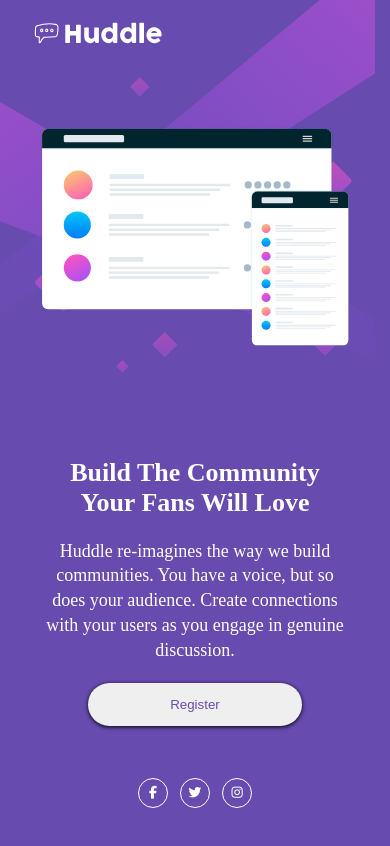
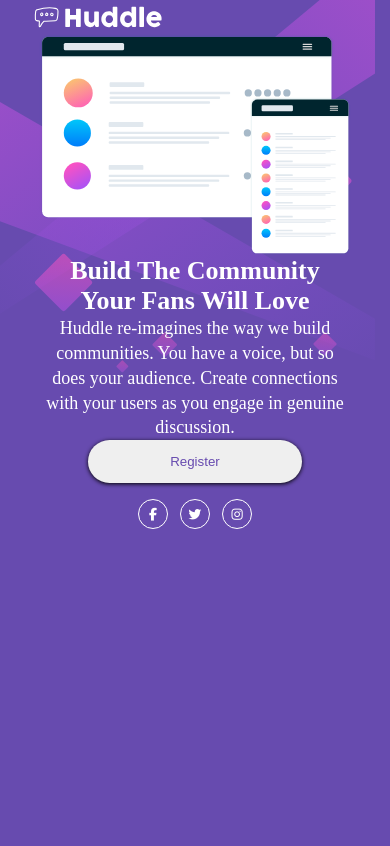
Before and after one commit to Jbugglin/huddleLanding, a plain HTML site: page index.html in a window 390 px wide. Drawn offline with Linux system fonts and the light colour scheme.

Commit message:
Update style.css
Took out all horizontal margin, Will adjust for mobile. Testing using my Samsung S20FE as the mobile viewport.

```diff
--- a/style.css
+++ b/style.css
@@ -20,7 +20,7 @@
 
 main {
     width: 100dvw;
-    height: 100dvh;
+    height: fit-content;
 }
 
 .imageContainer {
@@ -34,20 +34,20 @@
     display: flex;
     justify-content: center;
     align-items: center;
-    margin: 2rem auto 0rem;
+    margin: 0rem auto 0rem;
 }
 
 #illustrationMockups {
     display: block;
     width: 100%;
     height: 100%;
-    margin: 2.75rem auto;
+    margin: 0rem auto;
 }
 
 #huddleLogo {
     display: block;
     width: 35%;
-    margin: 1rem 1.75rem 2rem;
+    margin: 0rem 1.75rem;
 }
 
 .infoContainer {
@@ -63,7 +63,7 @@
 .infoContainer h1 {
     width: 75%;
     font-size: 1.625rem;
-    margin: 1rem auto;
+    margin: 0rem auto;
 }
 
 .infoContainer p {
@@ -75,7 +75,7 @@
 
 button {
     border-radius: 1.5rem;
-    margin: 1rem;
+    margin: 0rem;
     padding: 0.875rem;
     width: 55%;
     border: none;
@@ -85,7 +85,7 @@
 
 .socialMediaIcons {
     display: flex;
-    margin: 1rem auto 2rem;
+    margin: 0rem auto 0rem;
 }
 
 .socialMediaIcons li {
```
